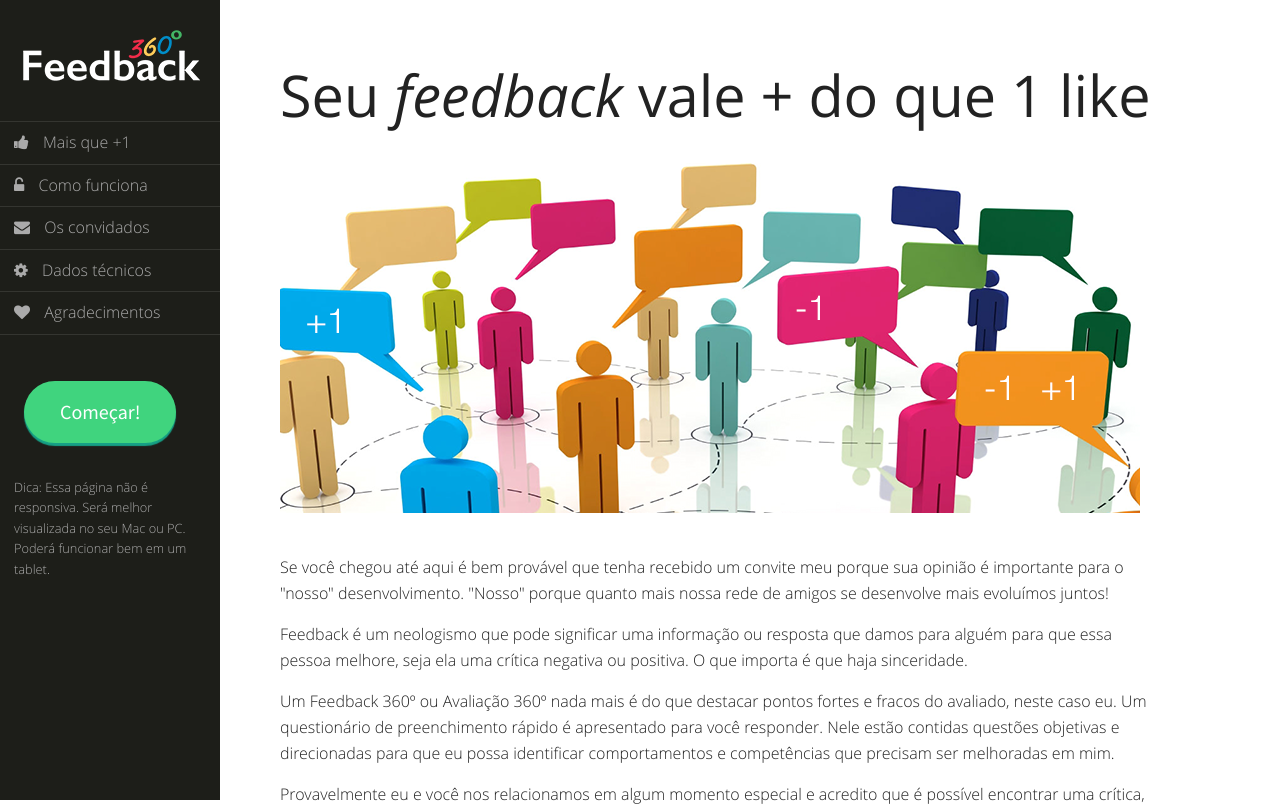
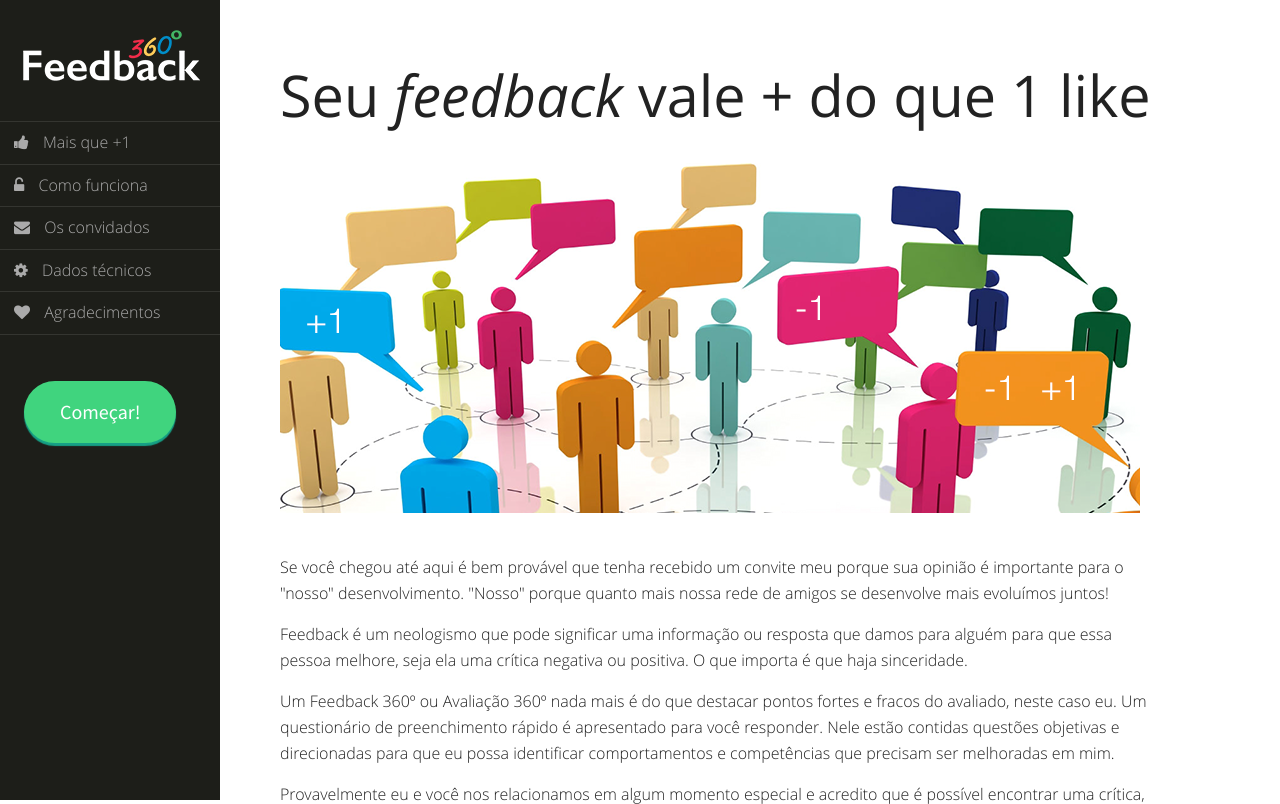
Before and after one commit to horacioibrahim/hipy, a Django app: template main/templates/feedback360/home.html in a window 1280 px wide. Shown: the top 804 px of the page. Run offline with Django 3.2, Linux system fonts and the light colour scheme; the template is opened without the code that fills it, so the values that code supplies are empty; some libraries are stand-ins or nearby versions.

Commit message:
Ajusts on height menu content

```diff
--- a/assets/feedback360/base.css
+++ b/assets/feedback360/base.css
@@ -38,7 +38,8 @@
     position: fixed;
     top: 0;
     left: 0;
-    height: 800px;
+    min-height: 800px;
+    height: 100%;
     z-index: 100; }
     #feedback .main-content .menu-content .avatar {
       min-height: 52px; }
--- a/assets/feedback360/base.scss
+++ b/assets/feedback360/base.scss
@@ -53,7 +53,8 @@ $menu-left-font-color: #AAA;
 			position: fixed;
 			top: 0;
 			left: 0;
-			height: 800px;
+			min-height: 800px;
+      height: 100%;
       z-index: 100;
 			.avatar {
 				min-height: 52px;
--- a/assets/feedback360/js/app_feed.js
+++ b/assets/feedback360/js/app_feed.js
@@ -77,7 +77,7 @@ $('.application').on('click', '.button-content-invite', function() {
     $parent.html($formContent);
 });
 
-
+/*
 $('.application').on('click', '.button-content-invite', function() {
     var $formContent = $('#invite-form-content').html();
     var $parent = $(this).parent();
@@ -87,7 +87,7 @@ $('.application').on('click', '.button-content-invite', function() {
     // "creates" form copy/paste content
     $parent.html('');
     $parent.html($formContent);
-});
+});*/
 
 // catch submit form replies
 $('#form-replies button').click(function(event) {
--- a/main/templates/feedback360/home.html
+++ b/main/templates/feedback360/home.html
@@ -81,10 +81,10 @@
       <div class="main-action">
         <button id="start" class="btn-categories-noaction button large round">Começar!</button>
       </div>
-      <div class="complement" style="margin-top:100">
+      <!-- <div class="complement" style="margin-top:100">
         <p>Dica: Essa página não é responsiva. Será melhor visualizada no seu
         Mac ou PC. Poderá funcionar bem em um tablet.</p>
-      </div>
+      </div>-->
   </div>
   <div class="row general-content">
     <div id="morethanone" class="big-section">
```
